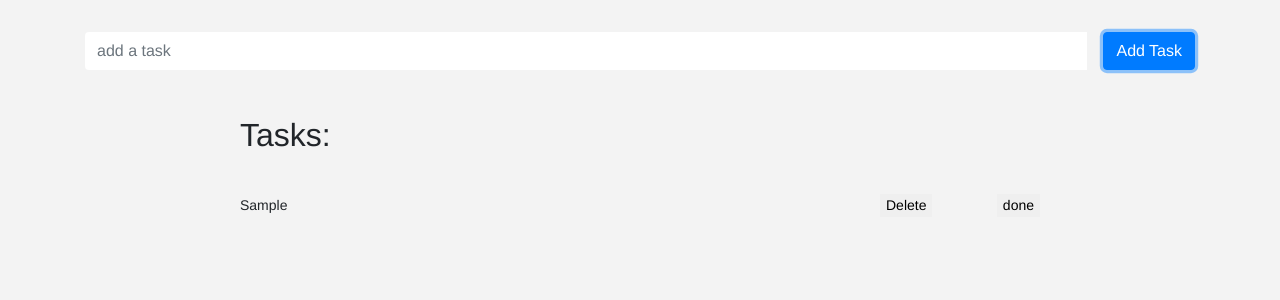
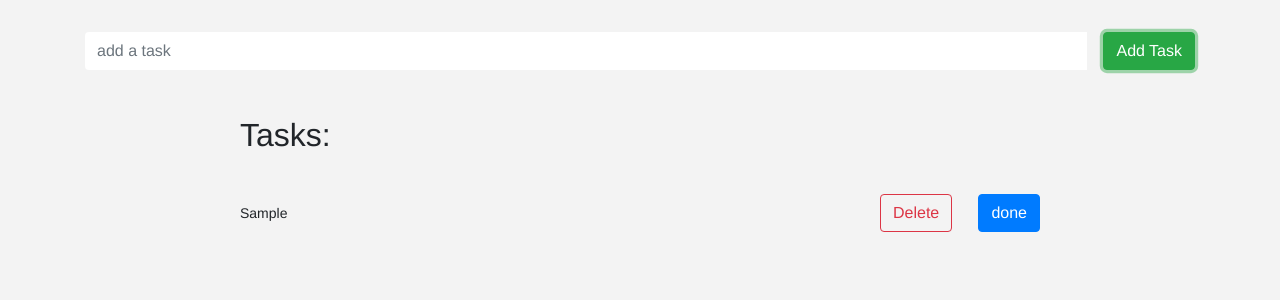
Before and after one commit to ptlergo/to-do-list, a React app: page / in a window 1280 px wide. Both pictures are taken after typing "Sample" into the empty fields and a click on the button "Add Task". Shown: the top 300 px of the page. Built offline with nearby package versions, Linux system fonts and the light colour scheme.

Commit message:
form button, and button comp. update

```diff
--- a/src/components/Form.tsx
+++ b/src/components/Form.tsx
@@ -22,7 +22,7 @@ export default (props: IFormProps) => {
           onChange={handleChange}
         />
 
-        <Button color="primary" className="btn" onClick={handleSubmit}>
+        <Button color="primary" className="btn btn-success" onClick={handleSubmit}>
           Add Task
         </Button>
       </InputGroup>
--- a/src/components/TaskButton.tsx
+++ b/src/components/TaskButton.tsx
@@ -5,10 +5,10 @@ export default (props: ITaskButtonProps) => {
   const { action, type, taskStatus } = props;
 
   const renderToggleButton = (): any => (
-    <button onClick={action}>{taskStatus ? "undo" : "done"}</button>
+    <button className="btn btn-primary" onClick={action}>{taskStatus ? "undo" : "done"}</button>
   );
   const renderDefaultButton = (): any => (
-    <button onClick={action}>Delete</button>
+    <button className="btn btn-outline-danger" onClick={action}>Delete</button>
   );
 
 
```
